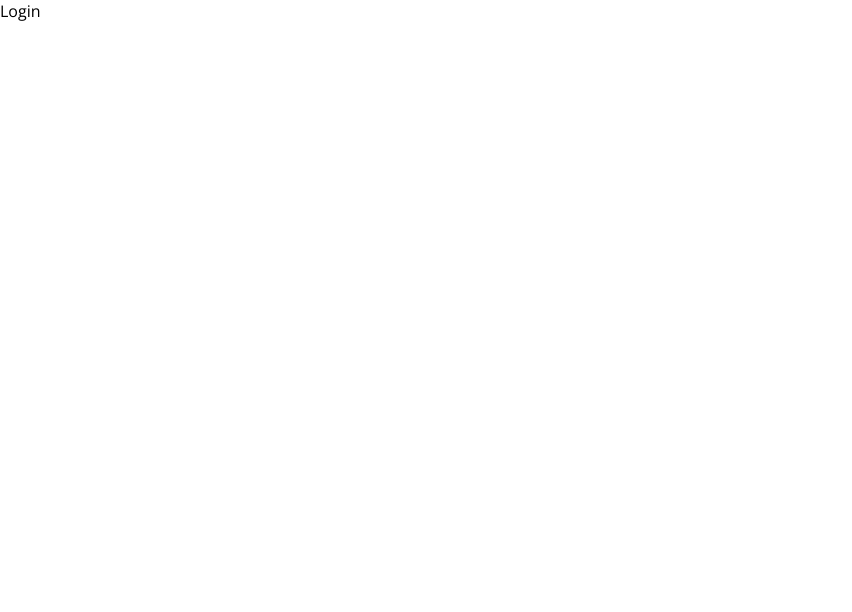
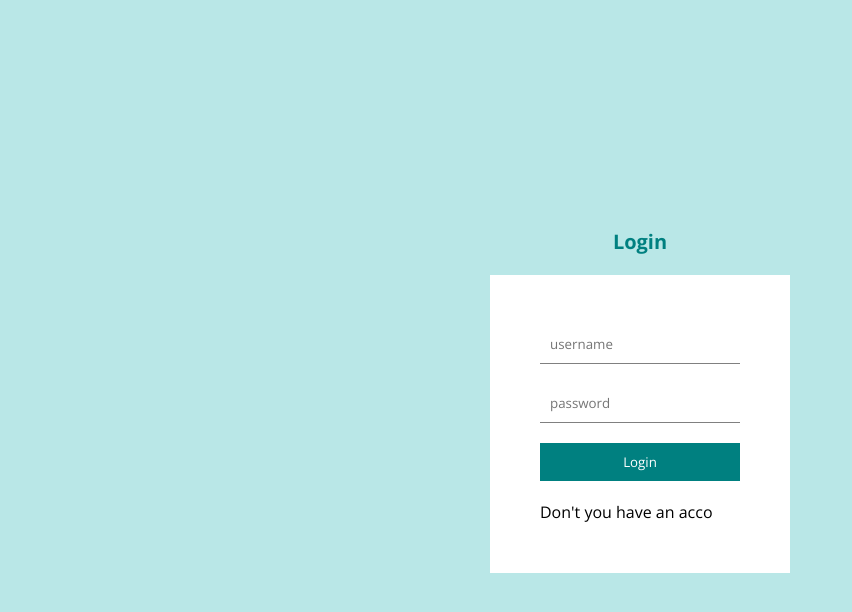
Before and after one commit to PiotrKukula0/Blog, a React (Create React App) app in the folder client/: page /login in a window 1280 px wide. Shown: the top 612 px of the page, without its empty margins (0-852 px from the left). Built offline with nearby package versions, Linux system fonts and the light colour scheme.

Commit message:
log-in styling

```diff
--- a/client/package.json
+++ b/client/package.json
@@ -6,10 +6,12 @@
     "@testing-library/jest-dom": "^5.16.4",
     "@testing-library/react": "^13.1.1",
     "@testing-library/user-event": "^13.5.0",
+    "node-sass": "^8.0.0",
     "react": "^18.0.0",
     "react-dom": "^18.0.0",
     "react-router-dom": "^6.8.0",
-    "react-scripts": "5.0.1",
+    "react-scripts": "^5.0.1",
+    "sass": "^1.58.0",
     "web-vitals": "^2.1.4"
   },
   "scripts": {
--- a/client/src/App.js
+++ b/client/src/App.js
@@ -1,3 +1,4 @@
+import React from 'react';
 import {
   createBrowserRouter,
   Outlet,
@@ -10,7 +11,7 @@ import Home from "./pages/Home"
 import Single from "./pages/Single"
 import Navbar from "./components/Navbar";
 import Footer from "./components/Footer";
-import { Children } from "react";
+import "./style.scss"
 
 const Layout = () => {
   return (
--- a/client/src/pages/Login.jsx
+++ b/client/src/pages/Login.jsx
@@ -2,7 +2,15 @@ import React from 'react'
 
 const Login = () => {
   return (
-    <div>Login</div>
+    <div className='auth'>
+    <h1>Login</h1>
+    <form>
+      <input type="text" placeholder='username'/>
+      <input type="password" placeholder='password' />
+      <button>Login</button>
+      <span>Don't you have an acco</span>
+    </form>
+    </div>
   )
 }
 
--- a/client/src/style.scss
+++ b/client/src/style.scss
@@ -0,0 +1,43 @@
+$lightGreen : #b9e7e7;
+
+.app{
+    .container{
+        .auth{
+            display: flex;
+            flex-direction: column;
+            align-items: center;
+            justify-content: center;
+            height: 100vh;
+            background-color: $lightGreen;
+
+            h1{
+                font-size: 20px;
+                color: teal;
+                margin-bottom: 20px;
+            }
+
+            form{
+                display:flex;
+                flex-direction: column;
+                padding: 50px;
+                background-color: white;
+                width: 200px;
+                gap: 20px;
+
+                input{
+                    padding: 10px;
+                    border: none;
+                    border-bottom: 1px solid grey;
+                }
+
+                button{
+                    padding: 10px;
+                    border: none;
+                    background-color: teal;
+                    cursor: pointer;
+                    color: white;
+                }
+            }
+        }
+    }
+}
```
Also changed, not shown: 1 other file (tests, documents, lock files or other folders).
